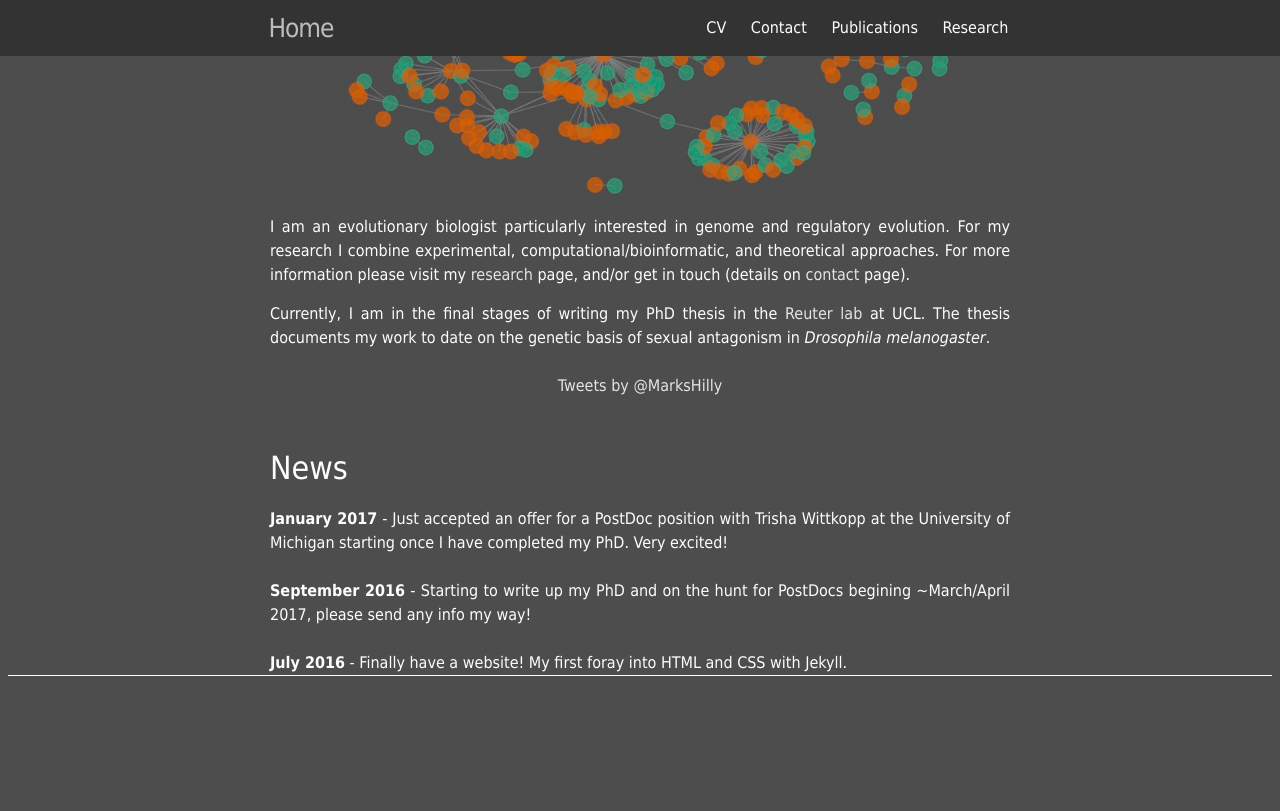
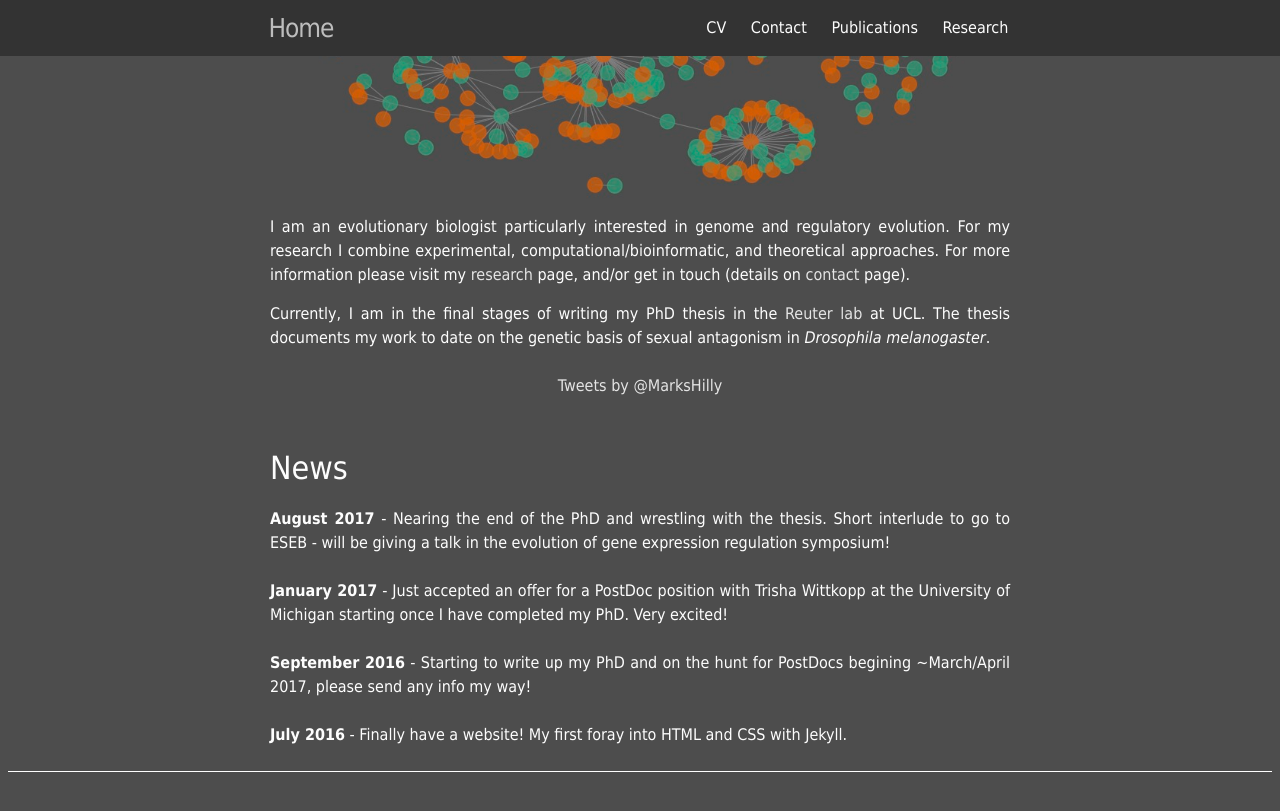
Before and after one commit to Mark-Hill/Mark-Hill.github.io, a Jekyll site: the page built from index.html, in a window 1280 px wide and 900 px high, scrolled down 863 px. Shown: the top 811 px of the window. Built offline with Jekyll 4.4.1, drawn with Linux system fonts in a browser that asks for light colours; comment, search, counter and statistics services are not loaded.

Commit message:
Update index.html

```diff
--- a/index.html
+++ b/index.html
@@ -45,6 +45,10 @@
 <br>
 
 <h1>News</h1>
+<b>August 2017</b> - Nearing the end of the PhD and wrestling with the thesis. Short interlude to go to ESEB - will be giving a talk in the evolution of gene expression regulation symposium!
+
+<br>
+<br>
 
 <b>January 2017</b> - Just accepted an offer for a PostDoc position with Trisha Wittkopp at the University of Michigan starting once I have completed my PhD. Very excited!
 
@@ -58,6 +62,8 @@
 
 <b>July 2016</b> - Finally have a website! My first foray into HTML and CSS with Jekyll.
 
+<br>
+<br>
 
 <script>
   (function(i,s,o,g,r,a,m){i['GoogleAnalyticsObject']=r;i[r]=i[r]||function(){
```
